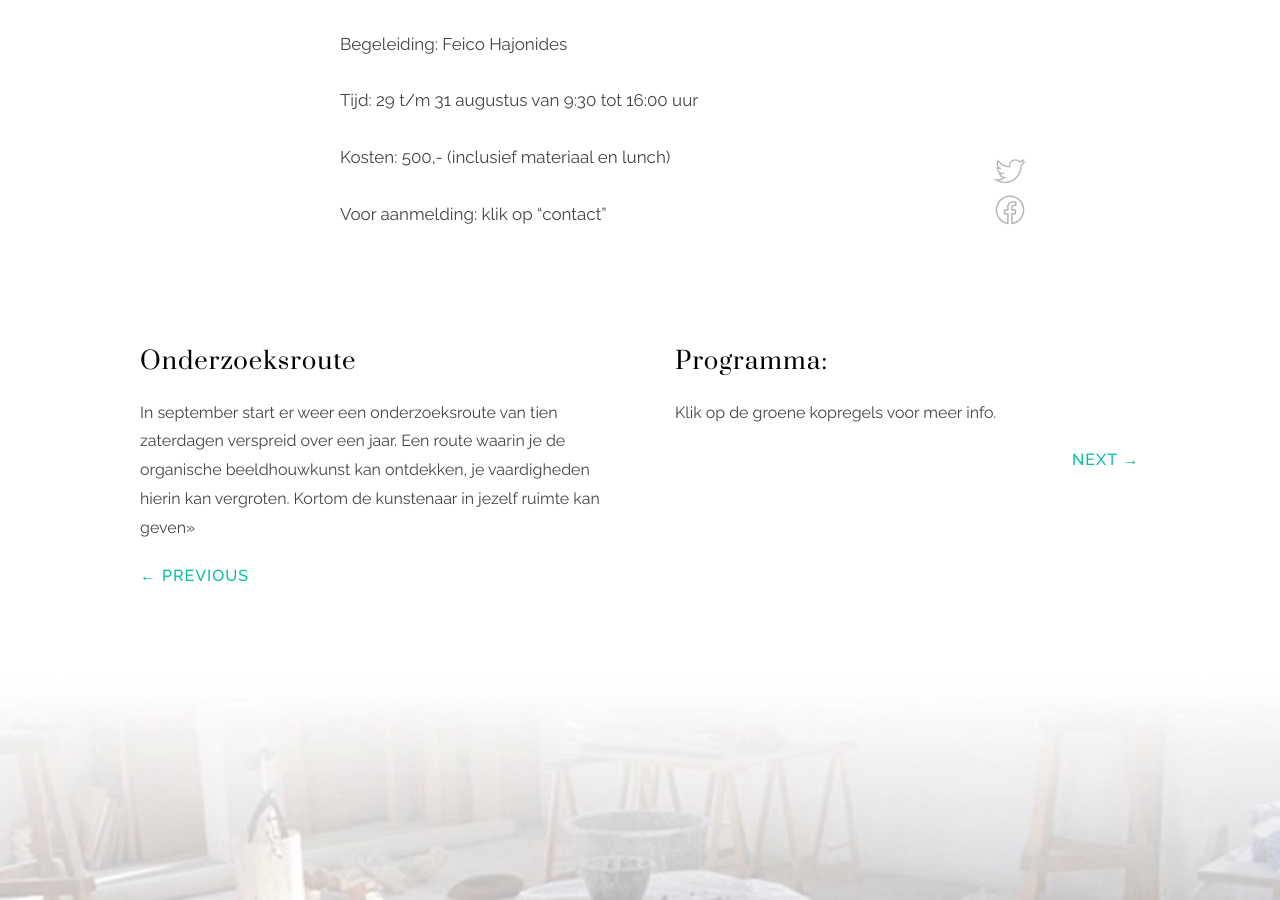
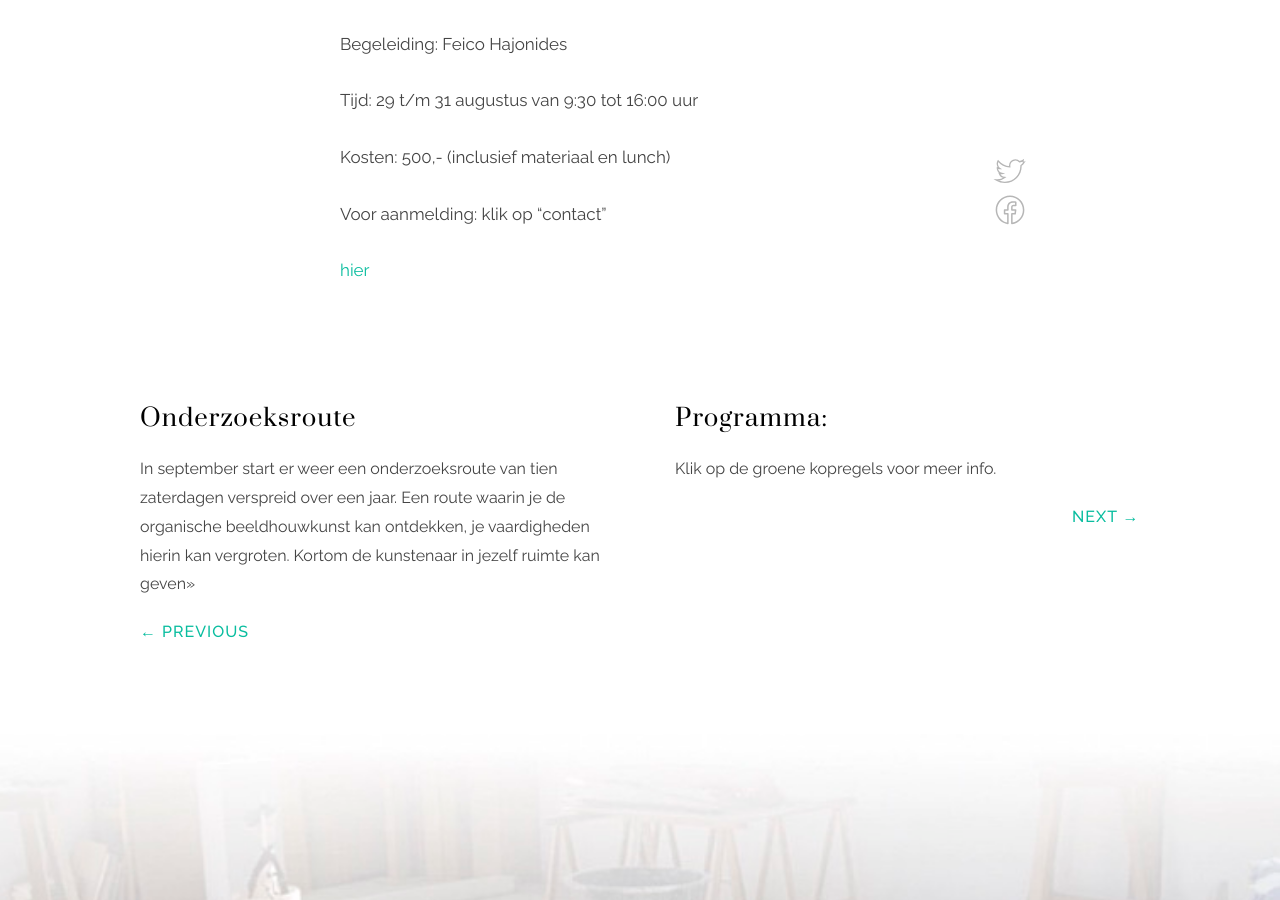
Before and after one commit to feicohajonides2020/feicohajonides2020.github.io, a Jekyll site: the page built from _posts/2019-11-7-zomerweek smeden.md, in a window 1280 px wide and 900 px high, scrolled down 1200 px. Built offline with Jekyll 4.4.1, drawn with Linux system fonts in a browser that asks for light colours.

Commit message:
Update 2019-11-7-zomerweek smeden.md

```diff
--- a/_posts/2019-11-7-zomerweek smeden.md
+++ b/_posts/2019-11-7-zomerweek smeden.md
@@ -25,3 +25,5 @@ Kosten: 500,- (inclusief materiaal en lunch)
 
 Voor aanmelding:
 klik op "contact"
+
+[hier](contact.md)
```
